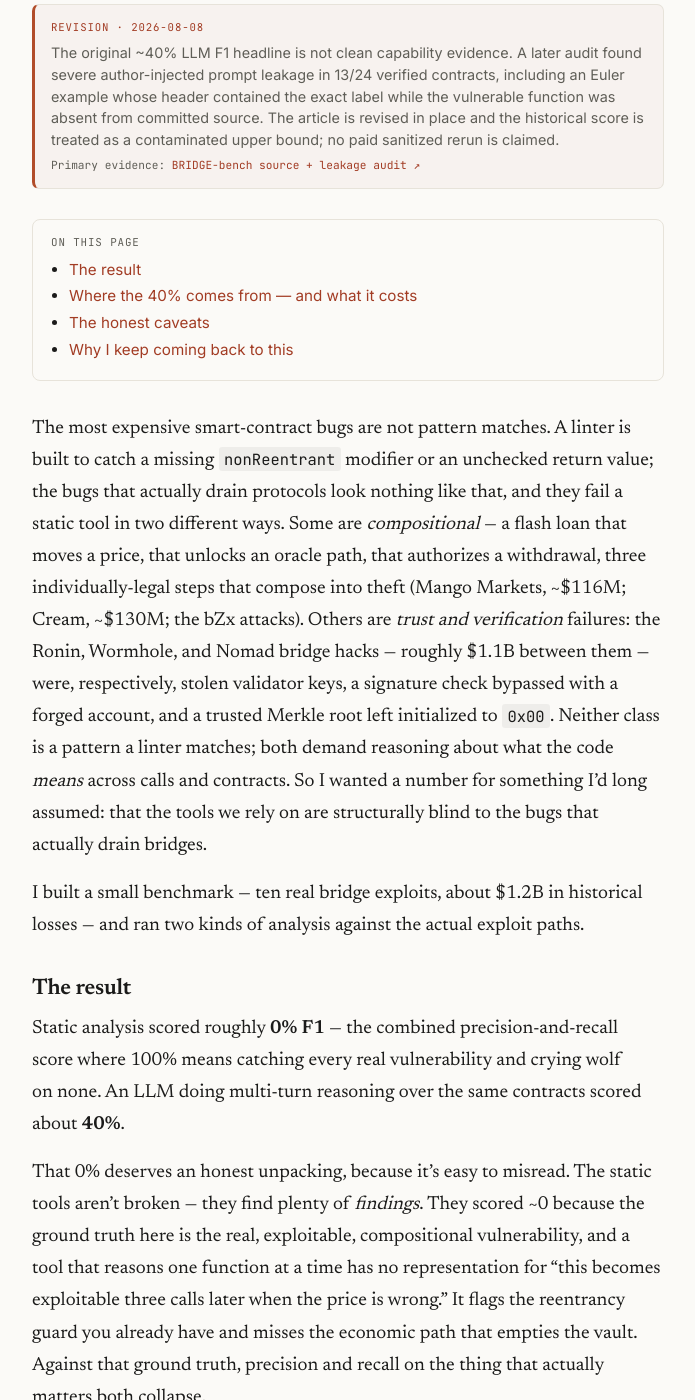
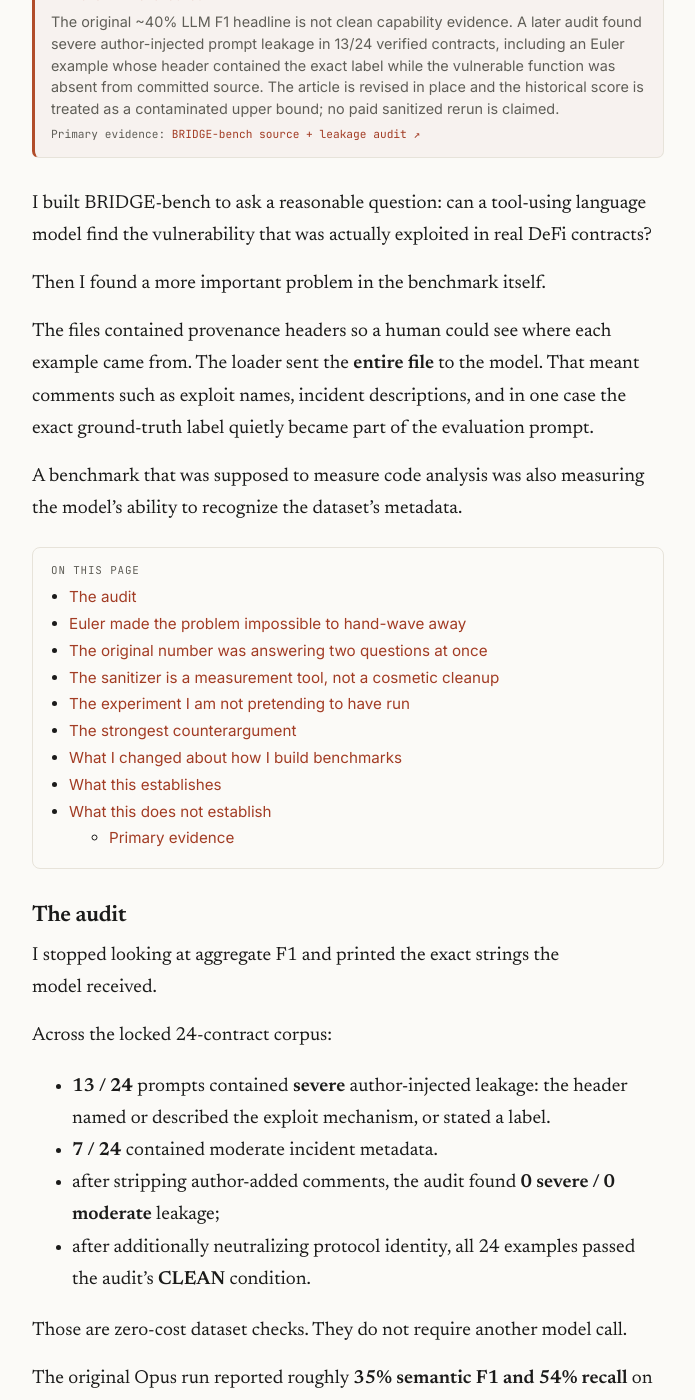
Before and after one commit to 0xSoftBoi/0xSoftBoi.github.io, a Jekyll site: the page built from _posts/2026-05-20-static-analysis-scores-zero-on-real-exploits.md, in a window 1280 px wide and 1400 px high, scrolled down 459 px. Shown: the whole window, without its empty margins (292-987 px from the left). Built offline with Jekyll 4.4.1, drawn with Linux system fonts in a browser that asks for light colours; some of the changed text lies outside the part shown.

Commit message:
writing: revise BRIDGE-bench article around prompt contamination

```diff
--- a/_posts/2026-05-20-static-analysis-scores-zero-on-real-exploits.md
+++ b/_posts/2026-05-20-static-analysis-scores-zero-on-real-exploits.md
@@ -1,89 +1,134 @@
 ---
 layout: post
-title: "Static analysis scores 0% on real bridge exploits. What does an LLM score?"
+title: "A benchmark can measure its own metadata"
 date: 2026-05-20
-series: "Bridge & DeFi security"
-tags: [ai, security, smart-contracts]
+series: "AI evaluations"
+tags: [ai, evaluations, security, smart-contracts]
 image: /assets/og/static-analysis-scores-zero-on-real-exploits.png
-excerpt: "I ran static analyzers and LLMs against ten real bridge hacks worth $1.2B. The static tools scored ~0% F1 on the actual exploit paths. An LLM with a static pre-filter got to ~40% — and where the gap comes from says something about what these bugs really are."
+excerpt: "I built a benchmark of real DeFi exploits, published a model score, then discovered that 13 of 24 prompts contained severe author-injected leakage. One Euler prompt literally contained the target label while the vulnerable function was absent from the committed source."
 ---
 
-The most expensive smart-contract bugs are not pattern matches. A linter is built to catch a missing `nonReentrant` modifier or an unchecked return value; the bugs that actually drain protocols look nothing like that, and they fail a static tool in two different ways. Some are *compositional* — a flash loan that moves a price, that unlocks an oracle path, that authorizes a withdrawal, three individually-legal steps that compose into theft (Mango Markets, ~$116M; Cream, ~$130M; the bZx attacks). Others are *trust and verification* failures: the Ronin, Wormhole, and Nomad bridge hacks — roughly $1.1B between them — were, respectively, stolen validator keys, a signature check bypassed with a forged account, and a trusted Merkle root left initialized to `0x00`. Neither class is a pattern a linter matches; both demand reasoning about what the code *means* across calls and contracts. So I wanted a number for something I'd long assumed: that the tools we rely on are structurally blind to the bugs that actually drain bridges.
+I built BRIDGE-bench to ask a reasonable question: can a tool-using language model find the vulnerability that was actually exploited in real DeFi contracts?
 
-I built a small benchmark — ten real bridge exploits, about $1.2B in historical losses — and ran two kinds of analysis against the actual exploit paths.
+Then I found a more important problem in the benchmark itself.
 
-## The result
+The files contained provenance headers so a human could see where each example came from. The loader sent the **entire file** to the model. That meant comments such as exploit names, incident descriptions, and in one case the exact ground-truth label quietly became part of the evaluation prompt.
 
-Static analysis scored roughly **0% F1** — the combined precision-and-recall score where 100% means catching every real vulnerability and crying wolf on none. An LLM doing multi-turn reasoning over the same contracts scored about **40%**.
+A benchmark that was supposed to measure code analysis was also measuring the model's ability to recognize the dataset's metadata.
 
-That 0% deserves an honest unpacking, because it's easy to misread. The static tools aren't broken — they find plenty of *findings*. They scored ~0 because the ground truth here is the real, exploitable, compositional vulnerability, and a tool that reasons one function at a time has no representation for "this becomes exploitable three calls later when the price is wrong." It flags the reentrancy guard you already have and misses the economic path that empties the vault. Against that ground truth, precision and recall on the thing that actually matters both collapse.
+* TOC
+{:toc}
 
-The LLM's 40% isn't "solved" either — it's a long way from a tool you'd trust unattended. But the gap from 0 to 40 is the whole point: it's the fraction of these exploits that *only* yield to following an attack across calls, holding state in your head, and asking "what does this enable" rather than "does this line match a bad pattern."
+## The audit
 
-## Where the 40% comes from — and what it costs
+I stopped looking at aggregate F1 and printed the exact strings the model received.
 
-I measured a cost/accuracy frontier rather than a single point, because the interesting question is how much reasoning you have to pay for:
+Across the locked 24-contract corpus:
 
-| Approach | F1 | Cost / contract |
-|---|---|---|
-| Static (multi-tool) | ~0% | free |
-| Multi-tool + light LLM | ~20% | $0.01 |
-| **Hybrid (static pre-filter → LLM)** | **~40%** | **$0.08** |
-| Full frontier-model reasoning | ~45% | $0.44 |
+- **13 / 24** prompts contained **severe** author-injected leakage: the header named or described the exploit mechanism, or stated a label.
+- **7 / 24** contained moderate incident metadata.
+- after stripping author-added comments, the audit found **0 severe / 0 moderate** leakage;
+- after additionally neutralizing protocol identity, all 24 examples passed the audit's **CLEAN** condition.
 
-<figure class="chart">
-<svg viewBox="0 0 680 330" role="img" aria-labelledby="cf-t">
-<title id="cf-t">Accuracy vs cost per contract</title>
-<text class="c-title" x="18" y="22">Accuracy vs cost per contract</text>
-<line class="c-grid" x1="54" y1="278.0" x2="656" y2="278.0"/>
-<text class="c-label-sm" x="46" y="282.0" text-anchor="end">0%</text>
-<line class="c-grid" x1="54" y1="162.0" x2="656" y2="162.0"/>
-<text class="c-label-sm" x="46" y="166.0" text-anchor="end">25%</text>
-<line class="c-grid" x1="54" y1="46.0" x2="656" y2="46.0"/>
-<text class="c-label-sm" x="46" y="50.0" text-anchor="end">50%</text>
-<polyline class="c-line" points="54.0,275.7 66.0,185.2 150.3,92.4 583.8,69.2"/>
-<circle class="c-dot" cx="54.0" cy="275.7" r="5"/>
-<text class="c-label" x="66.0" y="279.7" text-anchor="start">static ~0%</text>
-<circle class="c-dot" cx="66.0" cy="185.2" r="5"/>
-<text class="c-label" x="78.0" y="189.2" text-anchor="start">+light LLM</text>
-<circle class="c-dot-hi" cx="150.3" cy="92.4" r="7"/>
-<text class="c-val" x="162.3" y="96.4" text-anchor="start">hybrid — $0.08, ~40%</text>
-<circle class="c-dot" cx="583.8" cy="69.2" r="5"/>
-<text class="c-label" x="571.8" y="73.2" text-anchor="end">full frontier</text>
-<line class="c-axis" x1="54" y1="278.0" x2="656" y2="278.0"/>
-<line class="c-axis" x1="54" y1="46.0" x2="54" y2="278.0"/>
-<text class="c-label-sm" x="355.0" y="320.0" text-anchor="middle">cost per contract (USD)  —  $0  →  $0.44</text>
-<text class="c-label-sm" x="14.0" y="162.0" text-anchor="middle" transform="rotate(-90 14.0 162.0)">F1</text>
-</svg>
-<figcaption>The cost/accuracy frontier. The hybrid point buys ~40% F1 at $0.08 — nearly all the accuracy of full frontier reasoning at a fraction of the cost.</figcaption>
-</figure>
+Those are zero-cost dataset checks. They do not require another model call.
 
-The hybrid point is the one I'd ship. It gets essentially all of the accuracy of full frontier-model reasoning at a fraction of the cost, and the reason is a pre-filter: run three static tools (Slither, Mythril, and a custom pass), keep only findings they *agree* on, and hand the LLM that shortlist instead of the raw contract. A single analyzer produced 56 false positives; three-tool consensus cut that under 10; the LLM on the filtered set produced none. Most of the LLM's budget was being burned adjudicating noise the static tools could have filtered for almost nothing — so let them.
+The original Opus run reported roughly **35% semantic F1 and 54% recall** on the expanded 24-contract benchmark. Those measurements happened. What changed is what they are allowed to mean. They are now treated as **contaminated upper bounds**, not clean vulnerability-detection performance.
 
-<figure class="chart">
-<svg viewBox="0 0 680 250" role="img" aria-labelledby="fp-t">
-<title id="fp-t">False positives, by filtering stage</title>
-<text class="c-title" x="18" y="22">False positives, by filtering stage</text>
-<rect class="c-bar-muted" x="140.4" y="52.0" width="399.3" height="49.3" rx="3"/>
-<text class="c-val" x="340.0" y="77.7" text-anchor="middle" style="fill:var(--bg)">56 false positives</text>
-<text class="c-label" x="18" y="77.7">single analyzer</text>
-<rect class="c-bar-muted" x="243.4" y="113.3" width="193.2" height="49.3" rx="3"/>
-<text class="c-val" x="340.0" y="139.0" text-anchor="middle" style="fill:var(--bg)">&lt;10</text>
-<text class="c-label" x="18" y="139.0">3-tool consensus</text>
-<rect class="c-bar" x="307.8" y="174.7" width="64.4" height="49.3" rx="3"/>
-<text class="c-val" x="340.0" y="200.3" text-anchor="middle" style="fill:var(--bg)">0</text>
-<text class="c-label" x="18" y="200.3">LLM on the filtered set</text>
-</svg>
-<figcaption>Three-tool consensus cuts 56 false positives to under 10; the LLM, handed only the agreed shortlist, adds none.</figcaption>
-</figure>
+## Euler made the problem impossible to hand-wave away
 
-## The honest caveats
+The Euler example's author-added header described `donateToReserves`, explained the missing solvency check, and included the label `missing_solvency_check`. The model returned that label and the scorer counted it as a true positive.
 
-Two things I want to state plainly, because a benchmark that hides them isn't worth much:
+But the vulnerable `donateToReserves` function was **not present in the committed source bundle** used by the benchmark. After comment stripping, the symbol disappeared entirely.
 
-- **The ground truth is expanded.** Most benchmarks only score against vulnerabilities that were *historically exploited*. I scored against all *detectable* security issues in each contract, because "0% F1 against the single historical exploit" is a statistically meaningless number — too sparse to compare methods. Expanding the ground truth is what turns this into a measurable comparison, but it is a choice, and it shapes the absolute numbers. The *relative* story — static near zero, reasoning meaningfully above it — is what I'd defend.
-- **It's one domain, finished.** The bridge slice is complete; DEX/AMM and lending are in progress. I'm not claiming a general result across DeFi yet. One thing that did hold across what I've run: the *same prompt* worked for bridges, AMMs, and lending with no domain-specific retraining, which is weak evidence that the reasoning is general rather than memorized.
+That one example establishes a hard lower bound on the methodological problem: at least one scored detection could not have been inferred from the vulnerable function in the supplied code, because the function was absent. The answer was available in the annotation.
 
-## Why I keep coming back to this
+It does **not** prove every finding was copied from metadata. Many prompts contained real code plus leaky prose, and a model may still need to reason about the code after recognizing the exploit family. The point is that the aggregate score mixed mechanisms we had not separated.
 
-[I audit bridges](/blog/auditing-my-own-bridge/) by writing the invariant the contracts must never violate and fuzzing until something breaks it. That works because I already know the shape of the bug I'm hunting. The open question this benchmark is really about is whether a model can find that shape *first* — surface the compositional path a human should go write an invariant for. Forty percent says: not reliably, not yet, but well past the tools we currently point at this problem. That gap, and not any single F1 number, is the thing worth working on.
+## The original number was answering two questions at once
+
+The intended question was:
+
+> Given contract source, can the model identify the exploited vulnerability?
+
+The accidental second question was:
+
+> Given source plus provenance that may name or describe the exploit, can the model recover the expected label?
+
+Once those inputs are mixed, a single F1 number cannot tell us how much comes from code reasoning, incident recognition, or memorized associations with famous protocol names.
+
+This is a common evaluation failure mode. Public benchmarks are often assembled from bug reports, CVEs, postmortems, GitHub issues, filenames, commit messages, or annotated examples. Human-facing provenance can be useful for auditability while still being toxic as model input.
+
+## The sanitizer is a measurement tool, not a cosmetic cleanup
+
+The benchmark now defines three prompt conditions:
+
+1. **raw** — reproduce the historical prompt;
+2. **stripped** — remove author-injected provenance comments while preserving the program;
+3. **anon** — additionally neutralize protocol identity.
+
+The important part is verifying that sanitization does not accidentally change the code being evaluated.
+
+The zero-cost preflight checks that stripping preserves the code-token stream and that anonymization keeps structural fingerprints stable. That validation caught a real sanitizer bug: an early address-neutralizing expression could rewrite the first 40 hex characters of 64-character `bytes32` constants. If that corruption had reached a model run, a lower sanitized score could have been blamed on “removing leakage” when the sanitizer had actually changed the program.
+
+That is the same measurement lesson twice: **the control itself has to be controlled.**
+
+## The experiment I am not pretending to have run
+
+The clean causal experiment is paired remeasurement on the same 24 contracts:
+
+`raw → stripped → anon`
+
+with contract-level deltas and the same scoring stack. The repository now has a locked runner, sanitizer invariants, population checks, and post-run analysis for that experiment.
+
+I am intentionally **not running the paid model calls** in the current writing program. Therefore I do not claim:
+
+- the sanitized F1;
+- the size of `Δ(raw → stripped)`;
+- the size of `Δ(stripped → anon)`;
+- a causal percentage of the historical score attributable to leakage.
+
+A missing result is preferable to a fabricated one.
+
+## The strongest counterargument
+
+A leaky header does not necessarily make the model's output trivial. If a comment says “oracle manipulation,” the model may still have to find the relevant price path and explain why the code is vulnerable.
+
+Agreed. That is why I am not subtracting 13 examples from the score or saying the model had zero capability.
+
+The dataset audit establishes two narrower facts:
+
+1. the confound is **systematic**, not a one-off;
+2. the Euler example demonstrates a scored label that the committed vulnerable source could not support on its own.
+
+The magnitude of score inflation remains unresolved without paired inference.
+
+## What I changed about how I build benchmarks
+
+I now do the cheapest adversarial check before trusting a headline metric:
+
+> **Print the exact prompt. Grep it for the label. Then grep it for a prose description of the answer.**
+
+After that:
+
+- separate provenance from model-visible input;
+- treat filenames and protocol identity as potential side channels;
+- make the sanitized population explicit rather than assuming every JSON row is a valid example;
+- verify transformations with invariants before using them as controls;
+- keep historical contaminated runs, but label them as historical rather than silently replacing them.
+
+The benchmark became more useful when it became less flattering.
+
+## What this establishes
+
+BRIDGE-bench's original model score is not clean evidence of vulnerability-detection capability. Severe author-injected leakage existed in 13 of 24 prompts, and the benchmark now has a validated zero-cost path for stripping that information while preserving the program structure.
+
+## What this does not establish
+
+It does not establish sanitized model performance, memorization rate, or the causal size of the contamination effect. Those require the paired inference experiment I have chosen not to run here.
+
+### Primary evidence
+
+- [BRIDGE-bench / anthropic-fellowship](https://github.com/0xSoftBoi/anthropic-fellowship)
+- [Leakage audit](https://github.com/0xSoftBoi/anthropic-fellowship/blob/master/ai-security/docs/LEAKAGE_AUDIT.md)
+
+**Evidence classes:** the 13/24 audit, stripped/anon cleanliness checks, and Euler source-absence test are observed repository audits. The conclusion that the historical score mixes code analysis with metadata recognition is derived from those observations. The causal size of the effect is unknown.
```
